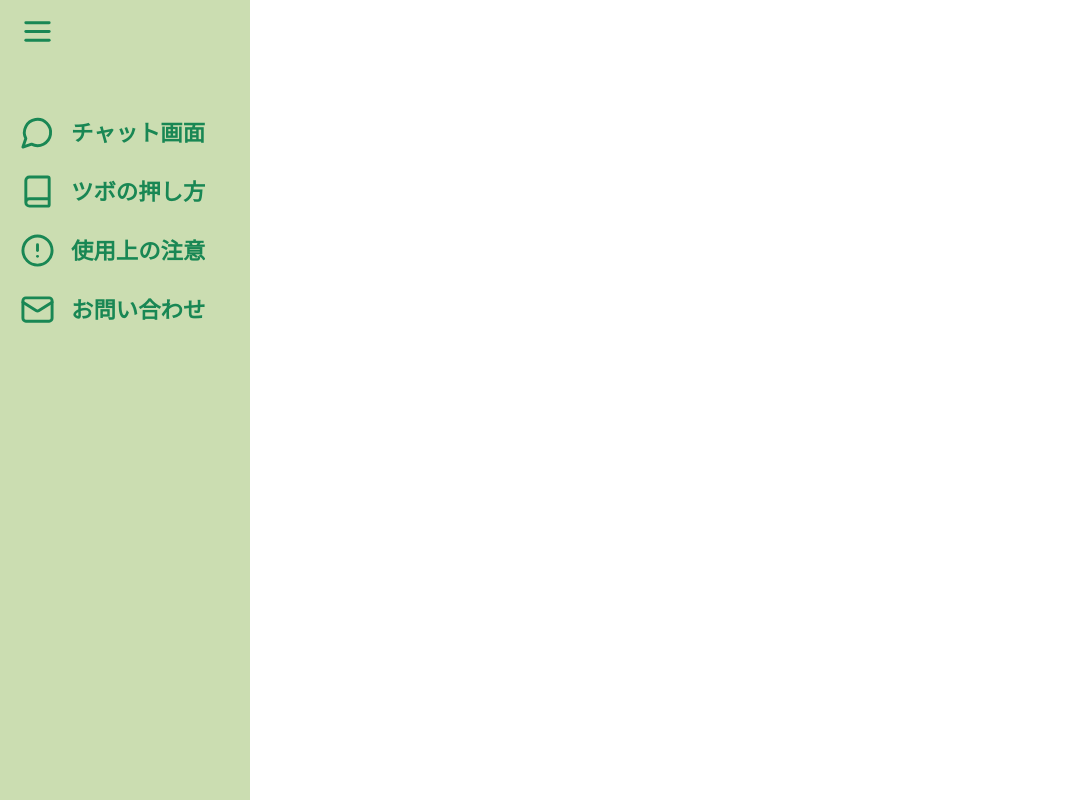
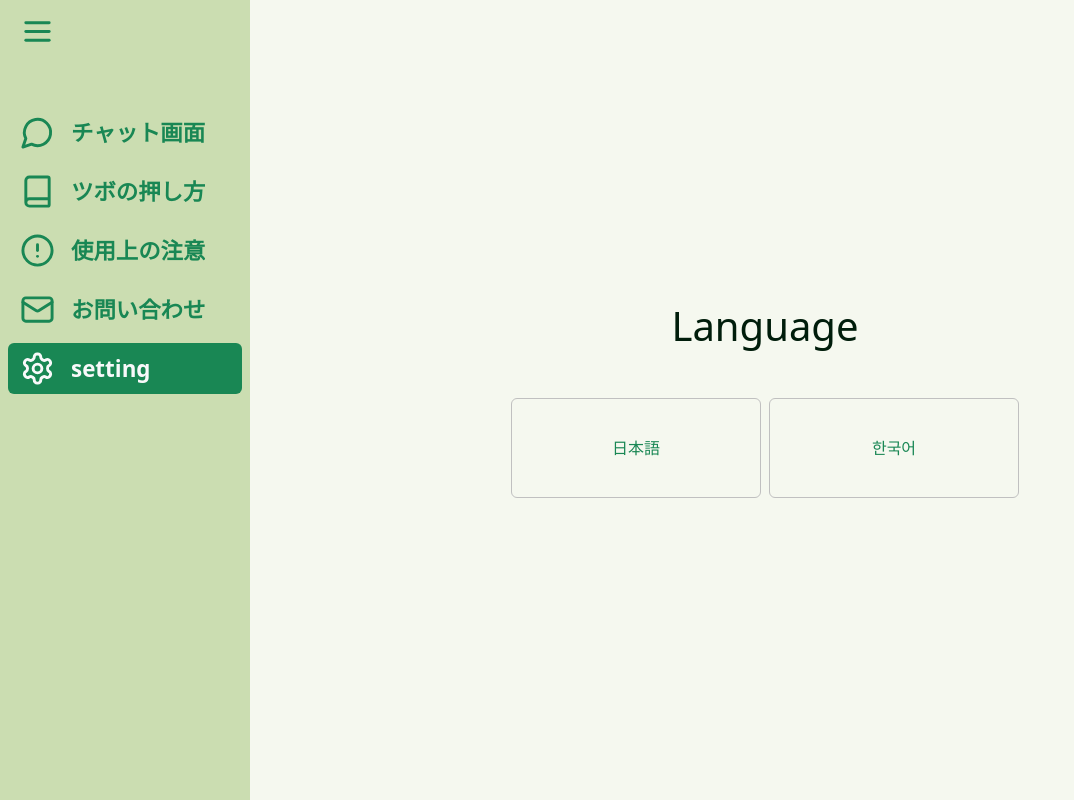
Before and after one commit to minminseo/Tsubo-frontend, a React (Create React App) app: page /setting in a window 1280 px wide. Shown: the whole page, without its empty margins (0-1074 px from the left). Built offline with nearby package versions, Linux system fonts and the light colour scheme; the HTML template or start-up script is replaced by a standard one.

Commit message:
言語切替機能実装

```diff
--- a/package.json
+++ b/package.json
@@ -12,9 +12,13 @@
     "@types/react-dom": "^18.3.0",
     "axios": "^1.7.2",
     "bootstrap": "^5.3.3",
+    "i18next": "^23.14.0",
+    "i18next-browser-languagedetector": "^8.0.0",
+    "i18next-http-backend": "^2.6.1",
     "lucide-react": "^0.418.0",
     "react": "^18.3.1",
     "react-dom": "^18.3.1",
+    "react-i18next": "^15.0.1",
     "react-router-dom": "^6.25.1",
     "react-scripts": "5.0.1",
     "typescript": "^4.9.5",
--- a/src/App.tsx
+++ b/src/App.tsx
@@ -5,13 +5,18 @@ import Chat from './components/Chat';
 import Guide from './components/Guide';
 import Caution from './components/Caution';
 import Contact from './components/Contact';
-
+import Setting from './components/Setting';
+import i18n from './i18n';
 
 const App = () => {
   const [isSidebarOpen, setIsSidebarOpen] = useState(true);
 
   const toggleSidebar = () => {
     setIsSidebarOpen(!isSidebarOpen);
+  };
+
+  const changeLanguage = (lng: string) => {
+    i18n.changeLanguage(lng);
   };
 
   return (
@@ -27,6 +32,7 @@ const App = () => {
             <Route path="/guide" element={<Guide />} />
             <Route path="/caution" element={<Caution />} />
             <Route path="/contact" element={<Contact />} />
+            <Route path="/setting" element={<Setting changeLanguage={changeLanguage} />} />
           </Routes>
         </div>
       </div>
--- /dev/null
+++ b/src/components/Setting.tsx
@@ -0,0 +1,33 @@
+
+
+interface Props {
+    changeLanguage: (lng: string) => void; // プロップスとしてchangeLanguageを追加
+}
+const Setting = ({ changeLanguage }: Props) => {
+
+    return (
+        <div className="d-flex align-items-center justify-content-center flex-column h-100 " style={{backgroundColor: '#f5f8ef'}}>
+            <div className="display-6 mb-5" style={{color: '#001d0b'}}>
+                Language
+            </div>
+            <div>
+                <button
+                    onClick={() => changeLanguage('ja')}
+                    className="btn btn-outline-success me-2"
+                    style={{ border: '1px solid #c0c0c0', height: '100px', width: '250px'}}
+                    >
+                    日本語
+                </button>
+                <button
+                    onClick={() => changeLanguage('ko')}
+                    className="btn btn-outline-success"
+                    style={{ border: '1px solid #c0c0c0', height: '100px', width: '250px'}}
+                    >
+                    한국어
+                </button>
+            </div>
+        </div>
+    );
+};
+
+export default Setting;
--- a/src/components/SideBar.tsx
+++ b/src/components/SideBar.tsx
@@ -1,6 +1,7 @@
-import React from 'react';
+
 import { Link, useLocation } from 'react-router-dom';
-import { MessageCircle, AlertCircle, Mail, Menu, Book } from 'lucide-react';
+import { MessageCircle, AlertCircle, Mail, Menu, Book, Settings } from 'lucide-react';
+import { useTranslation } from 'react-i18next';
 
 interface Props {
     isSidebarOpen: boolean;
@@ -9,26 +10,26 @@ interface Props {
 
 const SideBar = ({ isSidebarOpen, toggleSidebar }: Props) => {
     const location = useLocation();
+    const { t } = useTranslation(); // useTranslationフックを使用
 
     /* 今のところサイドバーのOpen状態(getButtonClassInOpen)とClose状態(getButtonClassInClose)でスタイルを分ける必要はないけど、
     今後分けるかもしれないのでこのまま残しておく。必要ないこと確定したら一つにする(Linkタグ内の分岐も消す)。*/
     const getButtonClassInClose = (path: string) => (
         location.pathname === path ?
-        'btn btn-success text-light d-flex justify-content-start align-items-center my-1 py-2 fw-bold' :
-        'btn btn-outline-success d-flex justify-content-start align-items-center my-1 py-2 fw-bold'
+            'btn btn-success text-light d-flex justify-content-start align-items-center my-1 py-2 fw-bold' :
+            'btn btn-outline-success d-flex justify-content-start align-items-center my-1 py-2 fw-bold'
     );
 
     const getButtonClassInOpen = (path: string) => (
         location.pathname === path ?
-        'btn btn-success text-light d-flex justify-content-start align-items-center my-1 py-2 fw-bold' :
-        'btn btn-outline-success d-flex justify-content-start align-items-center my-1 py-2 fw-bold'
+            'btn btn-success text-light d-flex justify-content-start align-items-center my-1 py-2 fw-bold' :
+            'btn btn-outline-success d-flex justify-content-start align-items-center my-1 py-2 fw-bold'
     );
 
     return (
         <div className={`sidebar ${isSidebarOpen ? 'open' : ''}`}
             style={{
-
-                width: isSidebarOpen ? '250px': '75px',
+                width: isSidebarOpen ? '250px' : '75px',
                 transition: 'width 0.3s ease-in-out',
                 overflow: 'hidden',
                 backgroundColor: '#cbddb1'
@@ -42,38 +43,37 @@ const SideBar = ({ isSidebarOpen, toggleSidebar }: Props) => {
                 <ul className="nav flex-column">
                     <li className="nav-item">
                         <Link to="/" className={` ${isSidebarOpen ? getButtonClassInOpen('/') : getButtonClassInClose('/')} `}
-                            style={{
-                                fontSize: '1.4rem', border: 'none'
-                            }}>
+                            style={{ fontSize: '1.4rem', border: 'none' }}>
                             <MessageCircle size={35} />
-                            {isSidebarOpen && <div className="ms-3" style={{ whiteSpace: 'nowrap', overflow: 'hidden' }}>チャット画面</div>}
+                            {isSidebarOpen && <div className="ms-3" style={{ whiteSpace: 'nowrap', overflow: 'hidden' }}>{t('chat_screen')}</div>}
                         </Link>
                     </li>
                     <li className="nav-item">
                         <Link to="/guide" className={` ${isSidebarOpen ? getButtonClassInOpen('/guide') : getButtonClassInClose('/guide')} `}
-                            style={{
-                                fontSize: '1.4rem', border: 'none'
-                            }}>
+                            style={{ fontSize: '1.4rem', border: 'none' }}>
                             <Book size={35} />
-                            {isSidebarOpen && <div className="ms-3" style={{ whiteSpace: 'nowrap', overflow: 'hidden' }}>ツボの押し方</div>}
+                            {isSidebarOpen && <div className="ms-3" style={{ whiteSpace: 'nowrap', overflow: 'hidden' }}>{t('guide')}</div>}
                         </Link>
                     </li>
                     <li className="nav-item">
                         <Link to="/caution" className={` ${isSidebarOpen ? getButtonClassInOpen('/caution') : getButtonClassInClose('/caution')} `}
-                            style={{
-                                fontSize: '1.4rem', border: 'none'
-                            }}>
+                            style={{ fontSize: '1.4rem', border: 'none' }}>
                             <AlertCircle size={35} />
-                            {isSidebarOpen && <div className="ms-3" style={{ whiteSpace: 'nowrap', overflow: 'hidden' }}>使用上の注意</div>}
+                            {isSidebarOpen && <div className="ms-3" style={{ whiteSpace: 'nowrap', overflow: 'hidden' }}>{t('caution')}</div>}
                         </Link>
                     </li>
                     <li className="nav-item">
                         <Link to="/contact" className={` ${isSidebarOpen ? getButtonClassInOpen('/contact') : getButtonClassInClose('/contact')} `}
-                            style={{
-                                fontSize: '1.4rem', border: 'none'
-                            }}>
+                            style={{ fontSize: '1.4rem', border: 'none' }}>
                             <Mail size={35} />
-                            {isSidebarOpen && <div className="ms-3" style={{ whiteSpace: 'nowrap', overflow: 'hidden' }}>お問い合わせ</div>}
+                            {isSidebarOpen && <div className="ms-3" style={{ whiteSpace: 'nowrap', overflow: 'hidden' }}>{t('contact')}</div>}
+                        </Link>
+                    </li>
+                    <li className="nav-item">
+                        <Link to="/setting" className={` ${isSidebarOpen ? getButtonClassInOpen('/setting') : getButtonClassInClose('/setting')} `}
+                            style={{ fontSize: '1.4rem', border: 'none' }}>
+                            <Settings size={35} />
+                            {isSidebarOpen && <div className="ms-3" style={{ whiteSpace: 'nowrap', overflow: 'hidden' }}>setting</div>}
                         </Link>
                     </li>
                 </ul>
--- /dev/null
+++ b/src/i18n.js
@@ -0,0 +1,89 @@
+import i18n from 'i18next';
+import { initReactI18next } from 'react-i18next';
+import LanguageDetector from 'i18next-browser-languagedetector';
+
+const resources = {
+    ja: {
+        translation: {
+            "chat_screen": "チャット画面",
+            "guide": "ツボの押し方", // これはテキトーな文章。一時的なやつ
+            "caution": "使用上の注意", // これはテキトーな文章。一時的なやつ
+            "contact": "お問い合わせ",
+            "reset_chat": "会話をリセットしますか？",
+            "reset_chat_confirm": "これまでの会話をリセットします。",
+            "cancel": "キャンセル",
+            "reset": "リセット",
+            "tell_me_symptom": "症状をお聞かせください",
+            "guide_page_title": "ツボの押し方のページ",
+            "send_symptom": "身体の症状を送信する",
+            "headache": "頭が痛いです",
+            "stomach_ache": "お腹が痛いです",
+            "muscle_pain": "筋肉痛です",
+            "sleepy": "眠いです",
+            "eye_strain": "目が疲れています",
+            "shoulder_stiffness": "肩がこっています",
+            "back_pain": "腰が痛いです",
+            "stomach_pain": "胃が痛いです",
+            "cold_symptoms": "風邪気味です",
+            "stress": "ストレスがたまっています",
+            "constipation": "便秘気味です",
+            "mouth_ulcer": "口内炎があります",
+            "knee_pain": "ひざが痛いです",
+            "hangover": "二日酔いです",
+            "cold_hands": "手が冷えています",
+            "swollen_feet": "足がむくんでいます",
+            "tinnitus": "耳鳴りがします",
+            "menstrual_pain": "生理痛があります",
+            "runny_nose": "鼻水が止まりません",
+            "itchy_skin": "肌がかゆいです"
+        }
+    },
+    ko: {
+        translation: {
+            "chat_screen": "채팅 화면",
+            "guide": "지압 방법", // これはテキトーな文章。一時的なやつ
+            "caution": "사용 시 주의사항", // これはテキトーな文章。一時的なやつ
+            "contact": "문의하기",
+            "reset_chat": "대화를 초기화하시겠습니까?",
+            "reset_chat_confirm": "지금까지의 대화를 초기화합니다.",
+            "cancel": "취소",
+            "reset": "초기화",
+            "tell_me_symptom": "증상을 말씀해 주세요",
+            "guide_page_title": "경혈을 누르는 방법의 페이지",
+            "send_symptom": "몸의 증상을 송신하기",
+            "headache": "머리가 아파요",
+            "stomach_ache": "배가 아파요",
+            "muscle_pain": "근육통이에요",
+            "sleepy": "졸려요",
+            "eye_strain": "눈이 피로해요",
+            "shoulder_stiffness": "어깨가 결려요",
+            "back_pain": "허리가 아파요",
+            "stomach_pain": "위가 아파요",
+            "cold_symptoms": "감기 기운이 있어요",
+            "stress": "스트레스를 많이 받고 있어요",
+            "constipation": "변비 기운이 있어요",
+            "mouth_ulcer": "입안에 궤양이 있어요",
+            "knee_pain": "무릎이 아파요",
+            "hangover": "숙취가 있어요",
+            "cold_hands": "손이 차가워요",
+            "swollen_feet": "발이 부었어요",
+            "tinnitus": "이명이 들려요",
+            "menstrual_pain": "생리통이 있어요",
+            "runny_nose": "콧물이 멈추지 않아요",
+            "itchy_skin": "피부가 가려워요"
+        }
+    }
+};
+
+i18n
+    .use(LanguageDetector)
+    .use(initReactI18next)
+    .init({
+        resources,
+        fallbackLng: 'ja', // デフォルトの言語
+        interpolation: {
+            escapeValue: false
+        }
+    });
+
+export default i18n;
```
Also changed, not shown: src/components/Caution.tsx (+6 -3 lines), src/components/Chat.tsx (+33 -5 lines), src/components/Guide.tsx (+8 -4 lines), src/components/ResetChat.tsx (+6 -4 lines), src/components/SymptomSample.tsx (deleted, +0 -28 lines), 1 other file (tests, documents, lock files or other folders).
